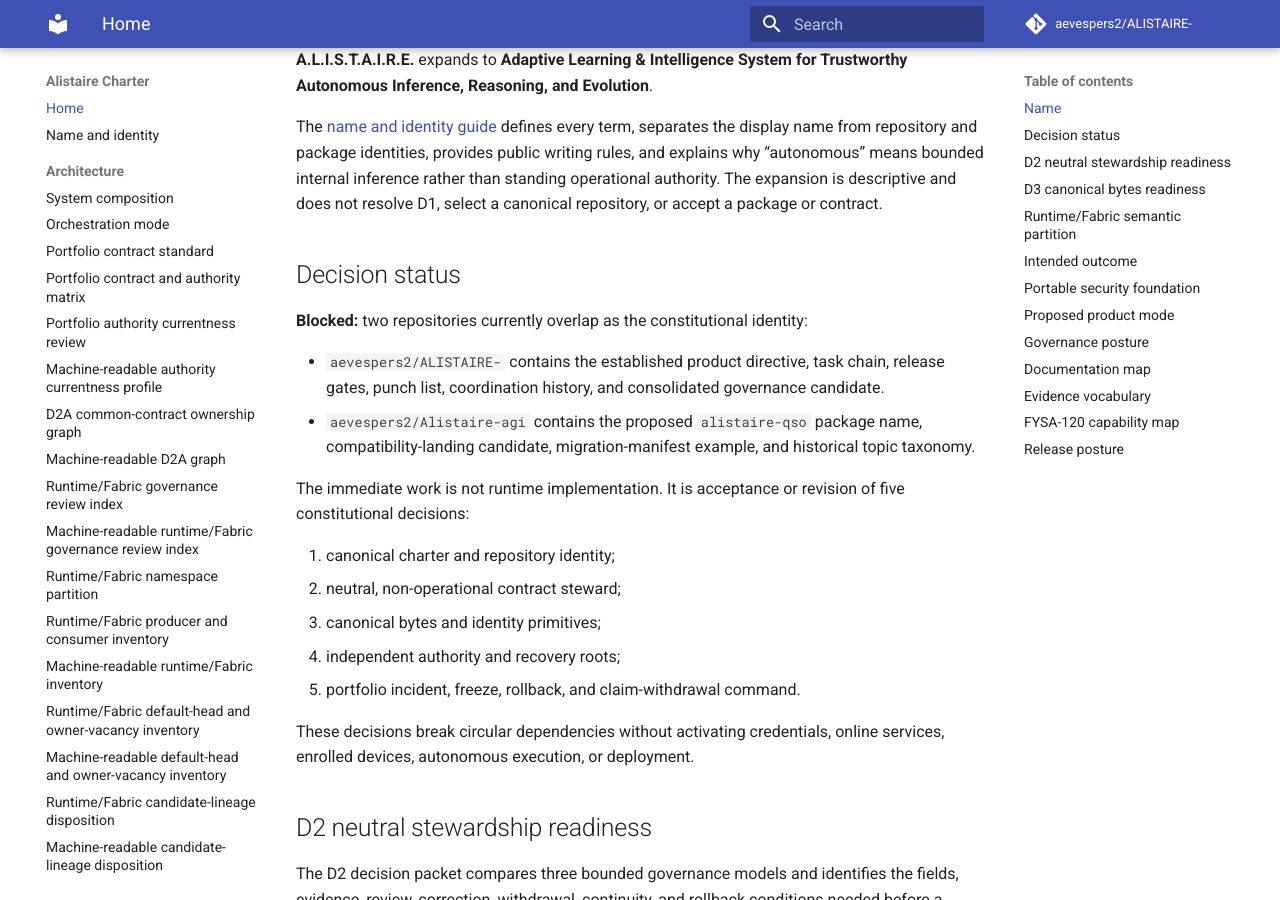
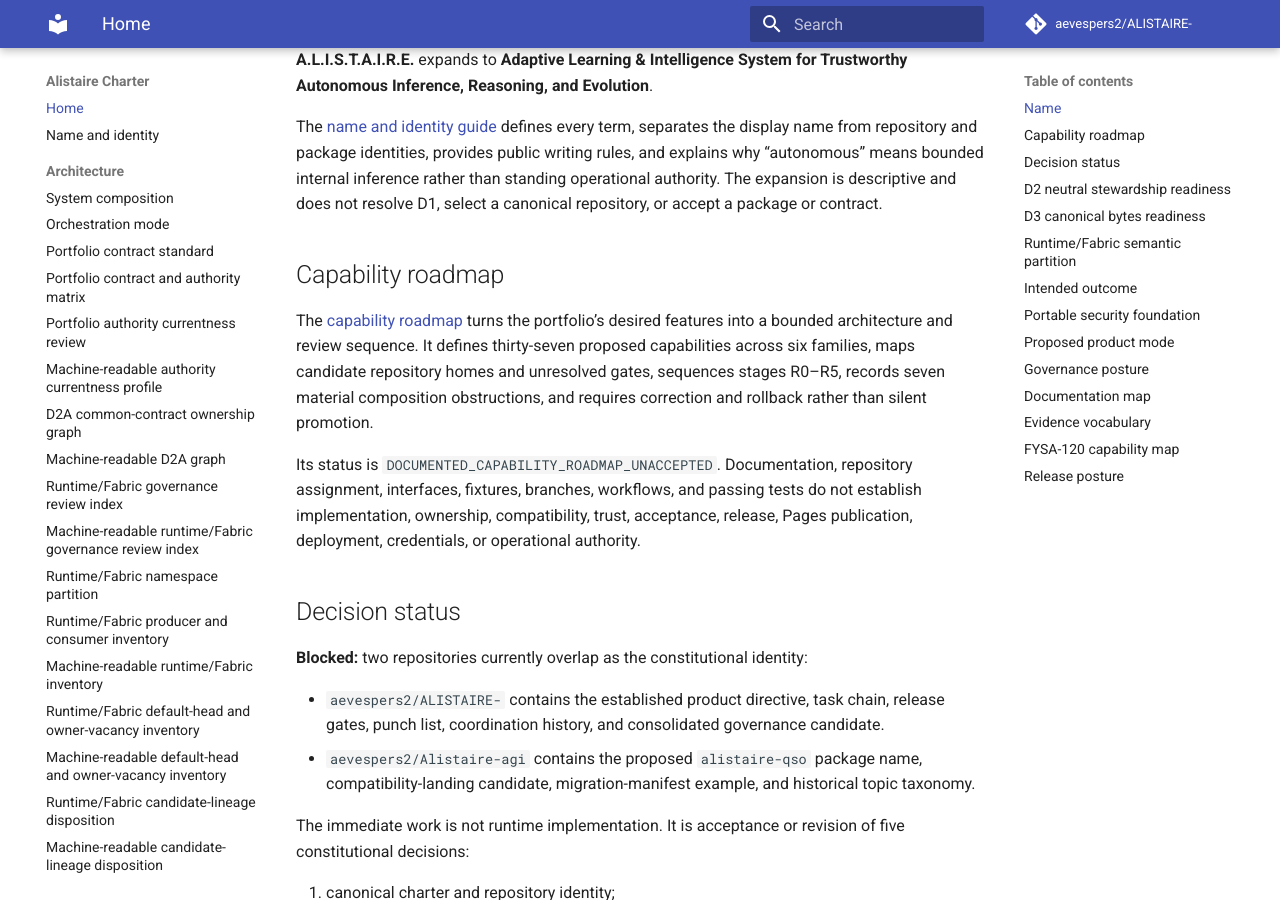
Before and after one commit to aevespers2/ALISTAIRE-, an MkDocs documentation site: the page built from docs/index.md, in a window 1280 px wide and 900 px high, scrolled down 377 px. Built offline with MkDocs 1.6.1 and Material for MkDocs 9.7.7, drawn with Linux system fonts in a browser that asks for light colours; comment, search, counter and statistics services are not loaded; some of the changed text lies outside the part shown.

Commit message:
docs: integrate capability roadmap into Pages overview

```diff
--- a/docs/index.md
+++ b/docs/index.md
@@ -7,6 +7,12 @@ A.L.I.S.T.A.I.R.E. is a proposed female-presenting research-agent architecture c
 **A.L.I.S.T.A.I.R.E.** expands to **Adaptive Learning & Intelligence System for Trustworthy Autonomous Inference, Reasoning, and Evolution**.
 
 The [name and identity guide](name-and-identity.md) defines every term, separates the display name from repository and package identities, provides public writing rules, and explains why “autonomous” means bounded internal inference rather than standing operational authority. The expansion is descriptive and does not resolve D1, select a canonical repository, or accept a package or contract.
+
+## Capability roadmap
+
+The [capability roadmap](capability-roadmap.md) turns the portfolio’s desired features into a bounded architecture and review sequence. It defines thirty-seven proposed capabilities across six families, maps candidate repository homes and unresolved gates, sequences stages R0–R5, records seven material composition obstructions, and requires correction and rollback rather than silent promotion.
+
+Its status is `DOCUMENTED_CAPABILITY_ROADMAP_UNACCEPTED`. Documentation, repository assignment, interfaces, fixtures, branches, workflows, and passing tests do not establish implementation, ownership, compatibility, trust, acceptance, release, Pages publication, deployment, credentials, or operational authority.
 
 ## Decision status
 
@@ -94,6 +100,8 @@ Consequential authority remains explicitly granted, narrowly scoped, revocable,
 | Guide | Purpose |
 |---|---|
 | [Name and identity](name-and-identity.md) | Acronym expansion, bounded term meanings, repository/package/display-name separation, public style rules, accessible diagram, onboarding, and rename change control |
+| [Capability roadmap](capability-roadmap.md) | Thirty-seven proposed features, six capability families, candidate repository homes, staged maturity, composition obstructions, rollback, and FYSA-120 mapping |
+| [Machine-readable capability roadmap](capability-roadmap-v1.json) | Closed feature IDs, owner candidates, gates, stages, obstructions, prohibited promotions, rollback, and skill mapping |
 | [Architecture](architecture.md) | Portfolio composition, authority order, lifecycles, envelopes, gluing witnesses, freeze, and first simulation |
 | [Portable security foundation](portable-security-foundation.md) | Repository `0`/`1` device-trust mission, adapter boundaries, contracts, fixtures, loss, replacement, and recovery |
 | [Portfolio integration roadmap](portfolio-integration-roadmap.md) | Systemic cycles, D1–D5 decision cut, acceptance DAG, sequenced phases, invalidation, and rollback |
@@ -139,7 +147,9 @@ The runtime/Fabric partition additionally applies CAT-011-B/E, CAT-012-A/B/D/E,
 
 The name and identity guide additionally applies CAT-007-C/D/E, CAT-011-A/B/E, CAT-012-A/B/D/E, CAT-018-B/D/E, CAT-019-B/C/D, CAT-031-A/D/E, and CAT-040-A/D/E.
 
-Proposed subdivisions `040-F`, `040-G`, `013-F`, `013-G`, `031-Q`, `017-F`, **`032-F — Semantic-level partition and projection integrity`**, and **`012-Q — Public technical naming, acronym semantics, and non-authorizing identity guidance`** remain non-authoritative taxonomy gaps rather than competence, appointment, or permission claims.
+The capability roadmap additionally applies CAT-030, CAT-033, CAT-041, and CAT-054 for cross-field integration, privacy governance, agent orchestration, and supply-chain assurance.
+
+Proposed subdivisions `040-F`, `040-G`, `013-F`, `013-G`, `031-Q`, `017-F`, **`032-F — Semantic-level partition and projection integrity`**, **`012-Q — Public technical naming, acronym semantics, and non-authorizing identity guidance`**, **`012-R — Capability-roadmap information architecture and cross-document feature-status coherence`**, **`013-L — Evidence-linked feature-to-repository capability and obstruction graphing`**, and **`041-F — Governance-gated capability portfolio decomposition and maturity sequencing`** remain non-authoritative taxonomy gaps rather than competence, appointment, or permission claims.
 
 ## Release posture
 
```
